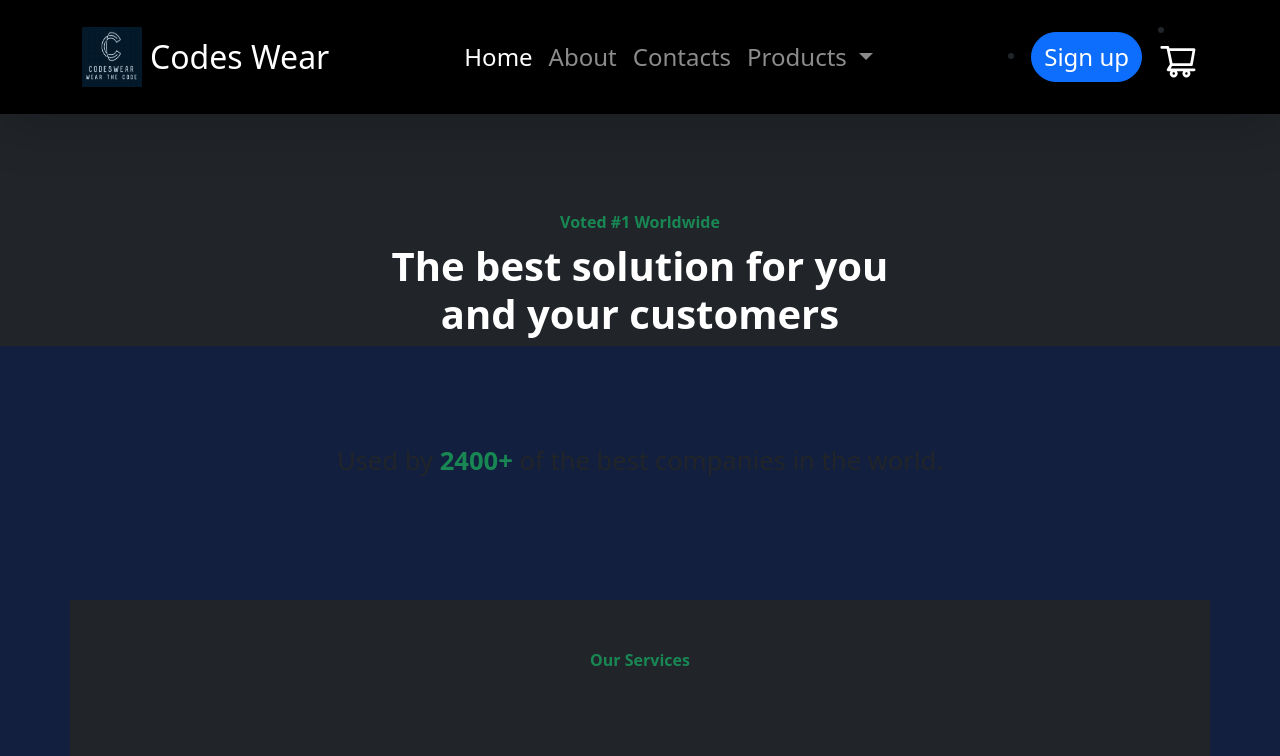
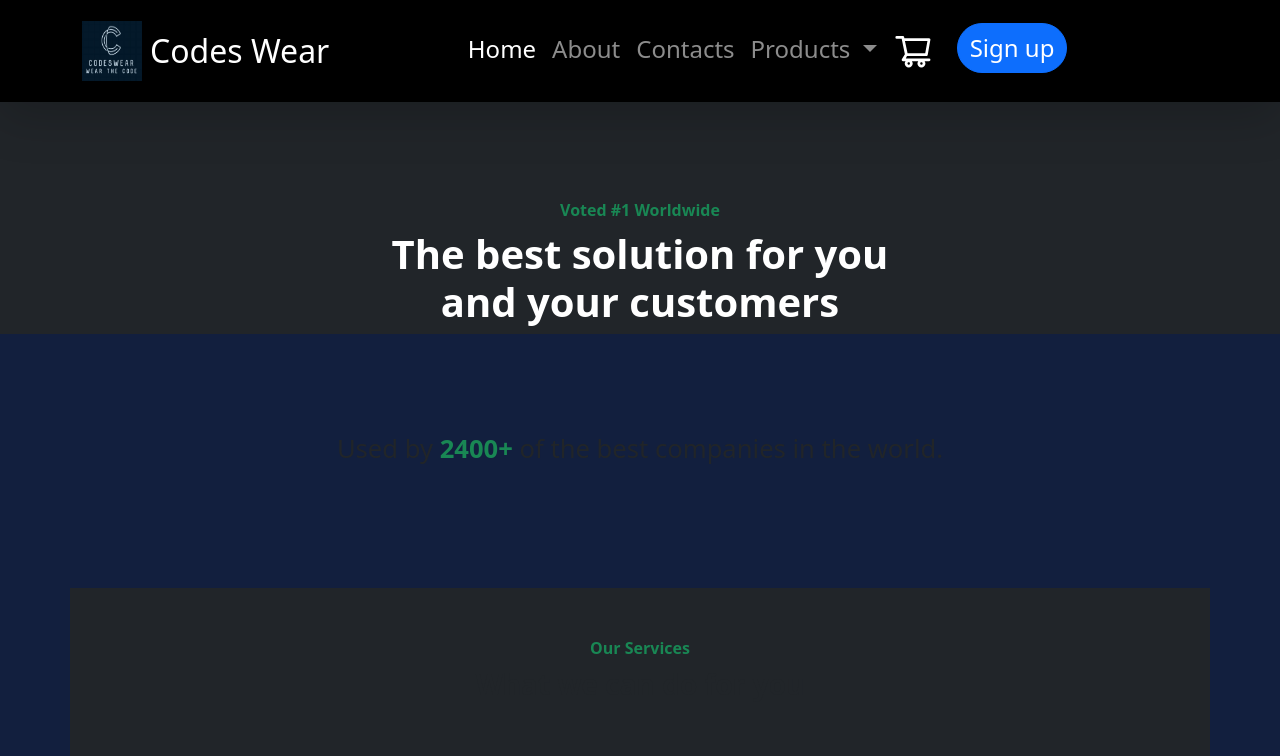
Before and after one commit to BUFONJOKER/CODES-WEAR, a Next.js app: page / in a window 1280 px wide. Shown: the top 756 px of the page. Built offline with nearby package versions, Linux system fonts and the light colour scheme.

Commit message:
navbar updated

```diff
--- a/components/Navbar.js
+++ b/components/Navbar.js
@@ -45,7 +45,7 @@ export default function Navbar() {
             </li>
             <li className="nav-item dropdown">
               <Link
-                className="dropdown-toggle nav-link fs-4"
+                className="dropdown-toggle nav-link fs-4 "
                 aria-expanded="false"
                 data-bs-toggle="dropdown"
                 href="/"
@@ -64,18 +64,21 @@ export default function Navbar() {
                 </Link>
               </div>
             </li>
-          </ul>
 
-          <li className="nav-item m-3">
+
+          <li className="nav-item">
+            <Link className="nav-link text-white" href="/">
+              <AiOutlineShoppingCart className="fs-1" />
+            </Link>
+          </li>
+          <li className="nav-item mx-3">
             <Link className="btn btn-primary shadow fs-4 rounded-pill" role="button" href="/">
               Sign up
             </Link>
           </li>
-          <li className="nav-item mb-3">
-            <Link className="nav-link text-white" href="/">
-              <AiOutlineShoppingCart className="fs-1" />
-            </Link>
-          </li>
+          </ul>
+
+
         </div>
       </div>
     </nav>
```
